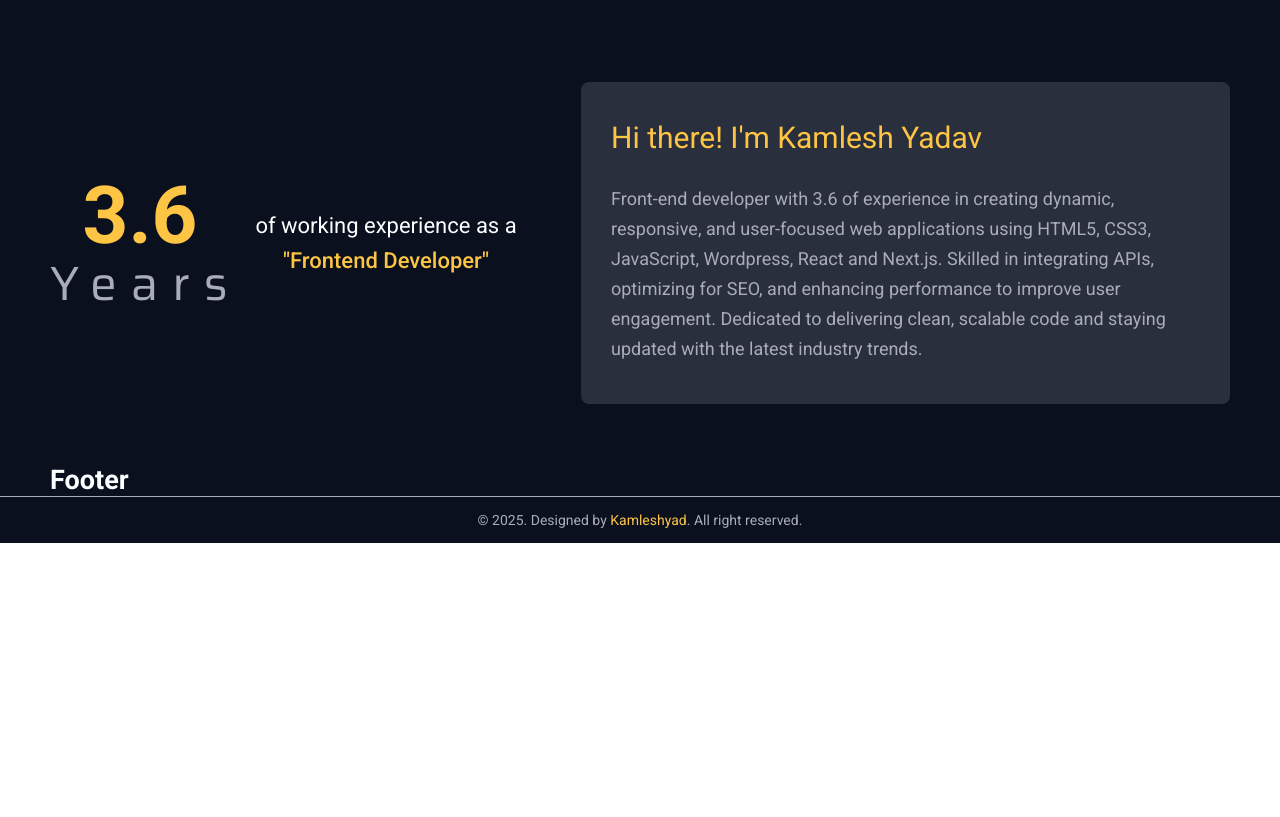
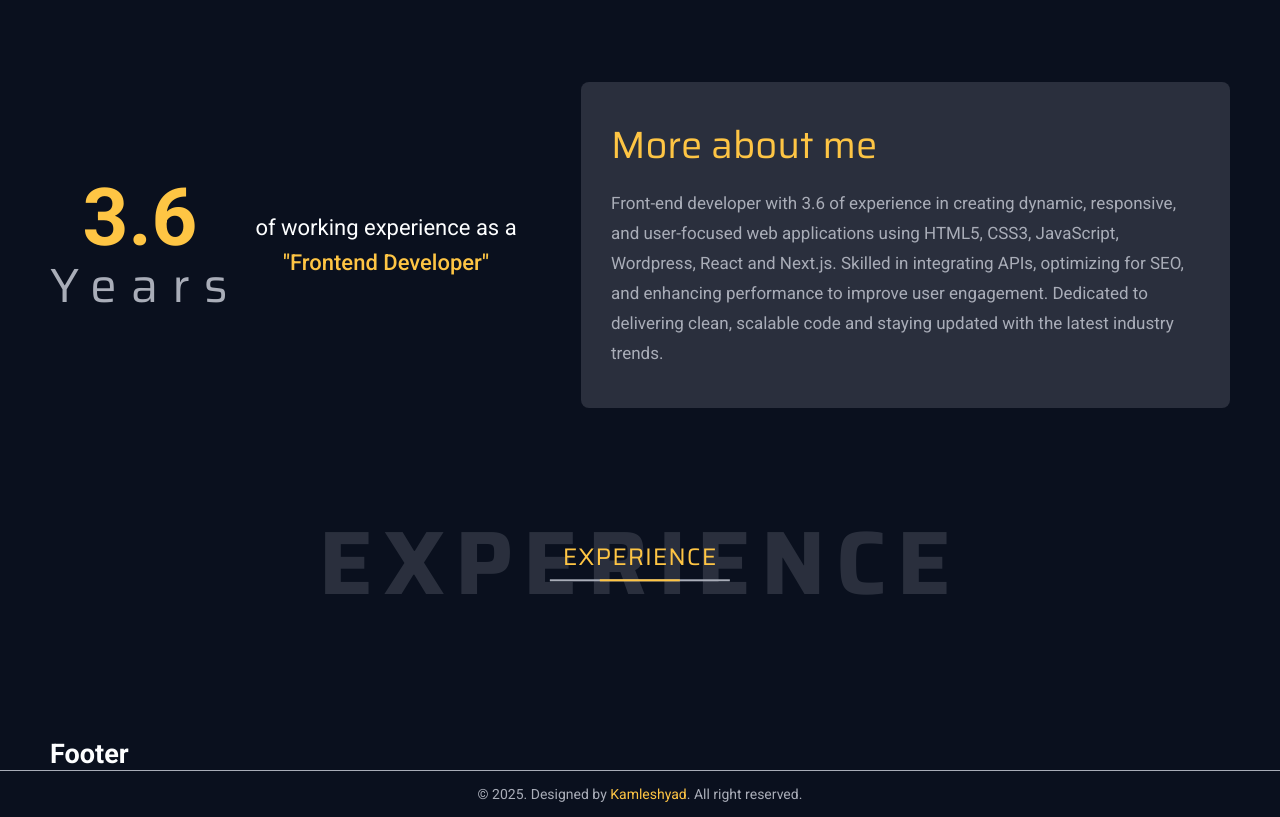
Before and after one commit to kamleshyad/next-portfolio, a Next.js app: page / in a window 1280 px wide. Shown: the part 716-1533 px from the top of the page. Before the commit the page ends 1259 px from the top, so only its background shows below. Built offline with nearby package versions, Linux system fonts and the light colour scheme.

Commit message:
experience section added

```diff
--- a/app/(pages)/(home)/page.jsx
+++ b/app/(pages)/(home)/page.jsx
@@ -1,16 +1,24 @@
 import styles from './page.module.scss';
 
 import { Container } from "@/app/_components/organisms/container/Container";
-import { Sectionhead } from '@/app/_components/molecules/sectionhead/Sectionhead';
 import { Aboutsec } from '@/app/_components/molecules/aboutsec/Aboutsec';
+import { Experiencesec } from '@/app/_components/molecules/expereincesec/Experiencesec';
 
 const Home = () => {
     return(
-        <section className={styles.aboutsec} aria-labelledby='about-me'>
-            <Container container="lg-">
-                <Aboutsec />
-            </Container>
-        </section>
+        <>
+            <section className={styles.aboutsec} aria-labelledby='about-me'>
+                <Container container="lg-">
+                    <Aboutsec />
+                </Container>
+            </section>
+            <section className={styles.aboutsec} aria-labelledby='experience'>
+                <Container container="lg-">
+                    <Experiencesec />
+                </Container>
+            </section>
+        </>
+
     )
 }
 
--- a/app/_components/molecules/aboutsec/Aboutsec.jsx
+++ b/app/_components/molecules/aboutsec/Aboutsec.jsx
@@ -1,10 +1,10 @@
-import { Sectionhead } from '../sectionhead/Sectionhead';
+import { Sectiontitle } from '../sectiontitle/Sectiontitle';
 import styles from './page.module.scss';
 
 export const Aboutsec = () => {
     return (
         <>
-            <Sectionhead title="About Me" id="about-me"/>
+            <Sectiontitle title="About Me" id="about-me"/>
             <article className={styles.aboutwrap}>
                 <div className={styles.yearsec}>
                     <div className={styles.yearwrap}>
@@ -15,7 +15,7 @@ export const Aboutsec = () => {
                     </div>
                 </div>
                 <div className={styles.aboutrightsec}>
-                    <h4>Hi there! I'm Kamlesh Yadav</h4>
+                    <h4>More about me</h4>
                     <p>Front-end developer with 3.6 of experience in creating dynamic, responsive, and user-focused web applications using HTML5, CSS3, JavaScript, Wordpress, React and Next.js. Skilled in integrating APIs, optimizing for SEO, and enhancing performance to improve user engagement. Dedicated to delivering clean, scalable code and staying updated with the latest industry trends.</p>
                 </div>
             </article>
--- a/app/_components/molecules/aboutsec/page.module.scss
+++ b/app/_components/molecules/aboutsec/page.module.scss
@@ -10,7 +10,7 @@
         }
     }
     .aboutrightsec{width: 55%; padding: 40px 30px; background: #2a2f3d; border-radius: 8px;
-        h4{@include text-style(30px, $color-yellow, 400, 32px); margin-bottom: 30px;}
-        p{@include text-style(18px, $color-grey, 400, 30px);}
+        h4{@include text-style(38px, $color-yellow, 500, 46px); margin-bottom: 20px; font-family: $secondary-font;}
+        p{@include text-style(17px, $color-grey, 400, 30px);}
     }
 }
--- a/app/_components/molecules/expereincesec/Experiencesec.jsx
+++ b/app/_components/molecules/expereincesec/Experiencesec.jsx
@@ -1,7 +1,7 @@
-
+import { Sectiontitle } from "../sectiontitle/Sectiontitle";
 
 export const Experiencesec = () => {
     return (
-        <div>Experiencesec</div>
+        <Sectiontitle title="Experience" id="experience"/>
     )
 }
--- a/app/_components/molecules/sectionhead/Sectionhead.jsx
+++ b/app/_components/molecules/sectiontitle/Sectiontitle.jsx
@@ -1,6 +1,6 @@
-import styles from './sectionhead.module.scss';
+import styles from './sectiontitle.module.scss';
 
-export const Sectionhead = ({title, id}) => {
+export const Sectiontitle = ({title, id}) => {
     return (
         <div className={styles.titlesec}>
             <h2 id={id}>{title}</h2>
--- a/app/_components/organisms/header/Header.jsx
+++ b/app/_components/organisms/header/Header.jsx
@@ -38,7 +38,7 @@ export const Header = () => {
                         <div className={styles.headerright}>
                             <Nav />
                             <div className="headerbtnsec">
-                                <PrimaryLink href="tel:9168737879" aria-label="call button 9168737879"><MobileIcon />+91 9168737879</PrimaryLink>
+                                <PrimaryLink href="tel:9168737879" aria-label="contact number button 9168737879"><MobileIcon />+91 9168737879</PrimaryLink>
                             </div>
                         </div>
                     </div>
```
Also changed, not shown: app/_components/molecules/sectiontitle/sectiontitle.module.scss (renamed from app/_components/molecules/sectionhead/sectionhead.module.scss).
